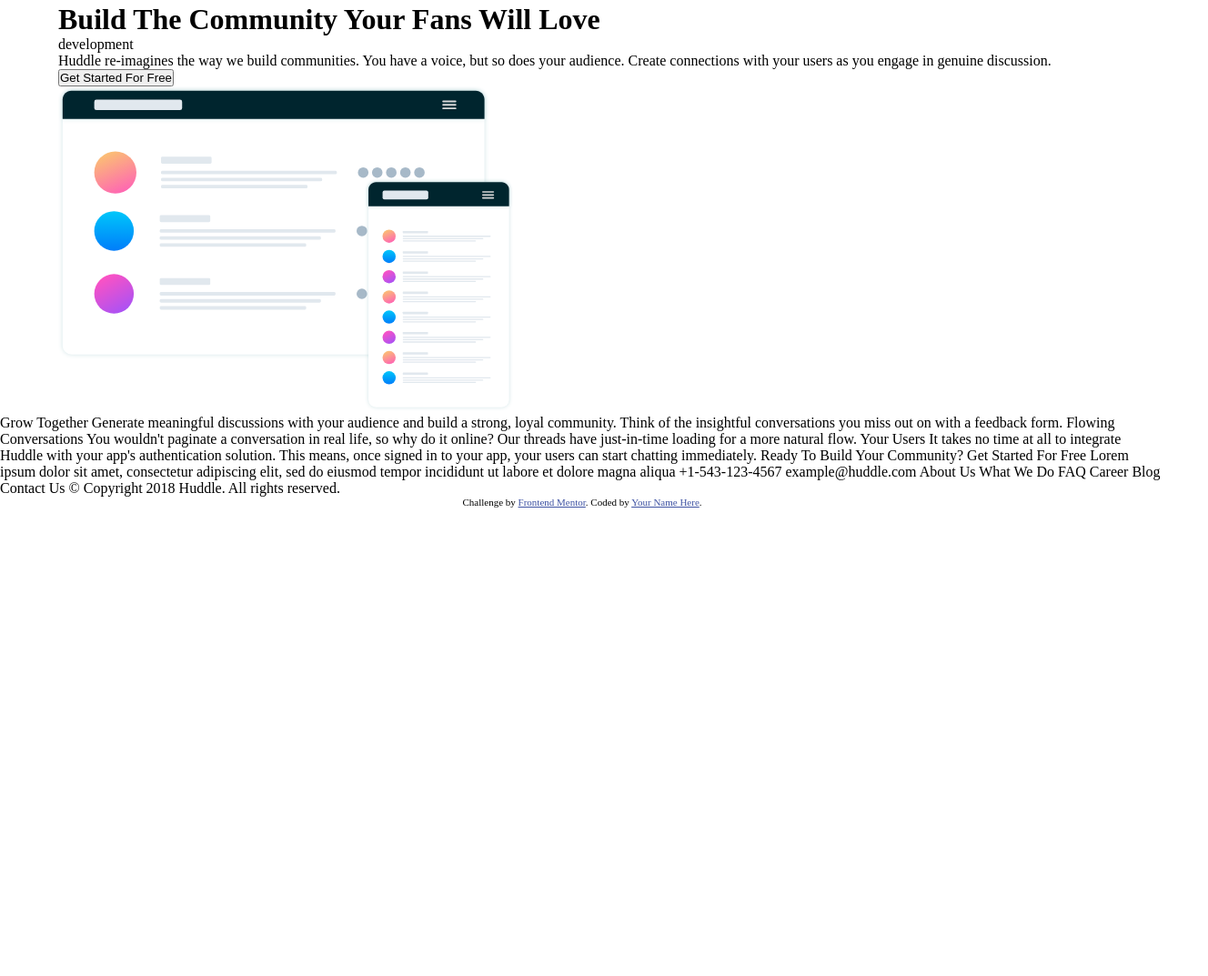
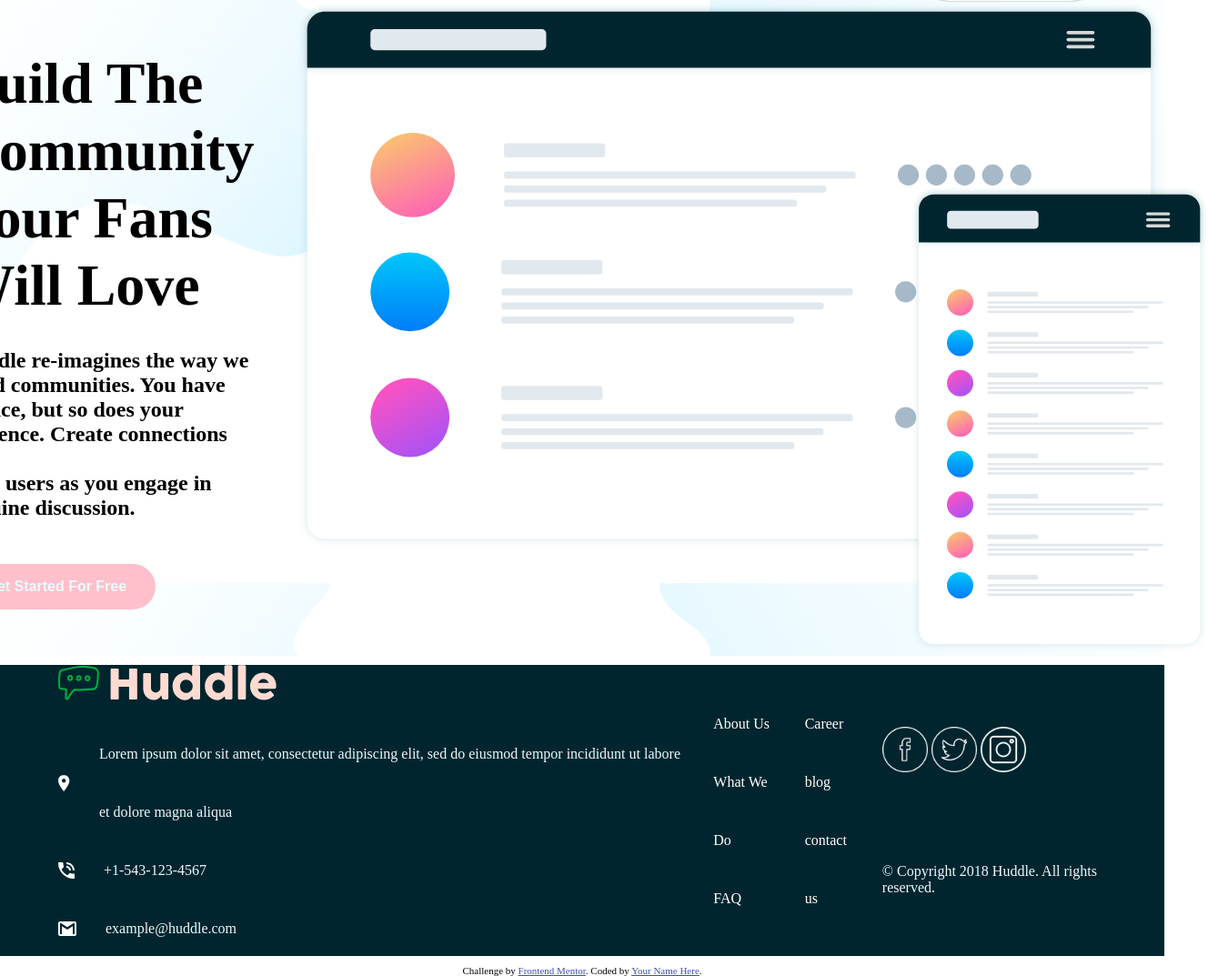
Before and after one commit to larry6033/huddle, a plain HTML site: page index.html in a window 1280 px wide. Shown: the part 77-1150 px from the top of the page at 91% size, 1328 px wide, since content can reach past the window. Before the commit the page ends 800 px from the top, so only its background shows below. Drawn offline with Linux system fonts and the light colour scheme.

Commit message:
added the hero section

```diff
--- a/index.html
+++ b/index.html
@@ -1,92 +1,132 @@
 <!DOCTYPE html>
 <html lang="en">
   <head>
-  <meta charset="UTF-8">
-  <meta name="viewport" content="width=device-width, initial-scale=1.0"> <!-- displays site properly based on user's device -->
+    <meta charset="UTF-8" />
+    <meta name="viewport" content="width=device-width, initial-scale=1.0" />
+    <!-- displays site properly based on user's device -->
 
-  <link rel="icon" type="image/png" sizes="32x32" href="./images/favicon-32x32.png">
-  <link href="css/style.css" rel="stylesheet"/>
-  <title>Frontend Mentor | Huddle landing page with alternating feature blocks</title>
+    <link
+      rel="icon"
+      type="image/png"
+      sizes="32x32"
+      href="./images/favicon-32x32.png"
+    />
+    <link href="css/style.css" rel="stylesheet" />
+    <title>
+      Frontend Mentor | Huddle landing page with alternating feature blocks
+    </title>
 
     <!-- Feel free to remove these styles or customise in your own stylesheet 👍 -->
     <style>
-    .attribution { font-size: 11px; text-align: center; }
-    .attribution a { color: hsl(228, 45%, 44%); }
+      .attribution {
+        font-size: 11px;
+        text-align: center;
+      }
+      .attribution a {
+        color: hsl(228, 45%, 44%);
+      }
     </style>
   </head>
   <body>
-
-  <header>
+    <header class="header">
       <div class="container">
         <nav>
-
           <div class="nav__content">
             <div class="nav__left">
-    <img src="images/logo.svg"/>
+              <img src="images/logo.svg" />
             </div>
             <div class="nav__right">
- <p>Try It Free</p>
+              <button class="nav__button">Try It Free</button>
             </div>
           </div>
         </nav>
         <div class="hero">
-  <div class="hero__left"></div>
- <h1>Build The Community Your Fans Will Love</h1>
- development
+          <div class="hero__left">
+            <h1>
+              Build The Community<br />
+              Your Fans Will Love
+            </h1>
 
- <p>Huddle re-imagines the way we build communities. You have a voice, but so does your audience.
-  Create connections with your users as you engage in genuine discussion. </p>
+            <p>
+              Huddle re-imagines the way we build communities. You have<br />
+              a voice, but so does your audience. Create connections with
+              <br />your users as you engage in genuine discussion.
+            </p>
 
             <button class="btn">Get Started For Free</button>
-
+          </div>
           <div class="hero__right">
-  <img src="images/illustration-mockups.svg" width="500px"/>
+            <img src="images/illustration-mockups.svg" width="1000px" />
           </div>
         </div>
       </div>
     </header>
 
+    <!-- Grow Together Generate meaningful discussions with your audience and build a
+    strong, loyal community. Think of the insightful conversations you miss out
+    on with a feedback form. Flowing Conversations You wouldn't paginate a
+    conversation in real life, so why do it online? Our threads have
+    just-in-time loading for a more natural flow. Your Users It takes no time at
+    all to integrate Huddle with your app's authentication solution. This means,
+    once signed in to your app, your users can start chatting immediately. Ready
+    To Build Your Community? Get Started For Free -->
+    <!-- <footer> -->
 
+    <footer class="footer">
+      <div class="container">
+        <div class="footer__content">
+          <div class="footer__left">
+            <div class="footer-logo">
+              <img src="images/logo.svg" />
+            </div>
 
-  Grow Together
-
-  Generate meaningful discussions with your audience and build a strong, loyal community.
-  Think of the insightful conversations you miss out on with a feedback form.
-
-  Flowing Conversations
-
-  You wouldn't paginate a conversation in real life, so why do it online? Our threads
-  have just-in-time loading for a more natural flow.
-
-  Your Users
-
-  It takes no time at all to integrate Huddle with your app's authentication solution.
-  This means, once signed in to your app, your users can start chatting immediately.
-
-  Ready To Build Your Community?
-
-  Get Started For Free
-
-  Lorem ipsum dolor sit amet, consectetur adipiscing elit, sed do eiusmod tempor
-  incididunt ut labore et dolore magna aliqua
-
-  +1-543-123-4567
-  example@huddle.com
-
-  About Us
-  What We Do
-  FAQ
-
-  Career
-  Blog
-  Contact Us
-
-  &copy; Copyright 2018 Huddle. All rights reserved.
-
+            <div>
+              <img src="images/icon-location.svg" />
+              <p>
+                Lorem ipsum dolor sit amet, consectetur adipiscing elit,
+                sed do eiusmod tempor incididunt ut labore et
+                dolore magna aliqua
+              </p>
+            </div>
+            <div>
+              <img src="images/icon-phone.svg" />
+              <p>+1-543-123-4567</p>
+            </div>
+            <div>
+              <img src="images/icon-email.svg" />
+              <p>example@huddle.com</p>
+            </div>
+          </div>
+          <div class="footer__center--1">
+            <ul>
+              <li><a href="#">About Us</a></li>
+              <li><a href="#">What We Do</a></li>
+              <li><a href="#">FAQ</a></li>
+            </ul>
+          </div>
+          <div class="footer__center--2">
+            <ul>
+              <li><a href="#">Career</a></li>
+              <li><a href="#">blog</a></li>
+              <li><a href="#">contact us</a></li>
+            </ul>
+          </div>
+          <div class="footer__right">
+            <img src="images/facebook.png" width="50px" />
+            <img src="images/twitter.png" width="50px" />
+            <img src="images/instagram.png" width="50px" />
+            <p>&copy; Copyright 2018 Huddle. All rights reserved.</p>
+          </div>
+        </div>
+      </div>
+    </footer>
+    <!-- </footer> -->
     <footer>
       <p class="attribution">
-      Challenge by <a href="https://www.frontendmentor.io?ref=challenge" target="_blank">Frontend Mentor</a>.
-      Coded by <a href="#">Your Name Here</a>.
+        Challenge by
+        <a href="https://www.frontendmentor.io?ref=challenge" target="_blank"
+          >Frontend Mentor</a
+        >. Coded by <a href="#">Your Name Here</a>.
       </p>
     </footer>
   </body>
--- /dev/null
+++ b/sass/sections/_footer.scss
@@ -0,0 +1,58 @@
+@use "../utilities/mixins" as *;
+@use "../utilities/variables" as *;
+.footer{
+    height: 40vh;
+    background-color: $Very-Dark-Cyan;
+    color:$Very-Pale-Cyan;
+    margin-top: 10px;
+    margin-bottom: 10px;
+
+&__content{
+    @include flex(space-between,center);
+    gap:2em;
+}
+&-logo img{
+    filter: brightness(0);
+    filter: invert(1);
+}
+
+
+&__left div:not(:first-child){
+    @include flex(flex-start,center);
+    gap:2em;
+}
+&__left{
+    line-height: 4;
+}
+&__center--1 ul{
+    list-style-type: none;
+    line-height: 4;
+}
+&__center--2 ul{
+    list-style-type: none;
+    line-height: 4;
+}
+&__center--1 ul li a{
+    text-decoration: none;
+    color:$white;
+
+
+}
+&__center--2 ul li  a{
+    text-decoration: none;
+    color:$white;
+}
+&__center--1 ul li  a:hover{
+    text-decoration: underline;
+    color:$white;
+}
+
+&__center--2 ul li  a:hover{
+    text-decoration: underline;
+    color:$white;
+}
+
+&__right p{
+    padding-top: 6em ;
+}
+}
--- /dev/null
+++ b/sass/sections/_header.scss
@@ -0,0 +1,5 @@
+@use "../utilities/mixins" as *;
+@use "../utilities/variables" as *;
+.header{
+    background-image: url(../../images/bg-hero-desktop.svg);
+}
--- a/sass/sections/_hero.scss
+++ b/sass/sections/_hero.scss
@@ -0,0 +1,28 @@
+@use "../utilities/mixins" as *;
+@use "../utilities/variables" as *;
+.btn{
+    padding:1em 2em;
+    border: none;
+    border-radius:50px;
+    background-color: pink;
+    color:$Very-Pale-Cyan;
+    cursor:pointer;
+    font-weight:bold;
+    font-size:1rem;
+}
+.hero{
+    @include flex(center,center);
+    gap:3em;
+
+&__left h1{
+    padding-bottom: 0.5em;
+    font-size: 4rem;
+    font-weight: bold;
+}
+&__left p{
+    padding-bottom: 2em;
+    font-weight: bold;
+    font-size: 1.5rem;
+
+}
+}
--- a/sass/sections/_nav.scss
+++ b/sass/sections/_nav.scss
@@ -1,9 +1,18 @@
 @use "../utilities/mixins" as *;
 @use "../utilities/variables" as *;
+
 .nav__content{
     height:10vh;
    @include flex(space-between,center);
 }
-// .nav__left{
-//     @include flex(c,center)
-// }
+.nav__button{
+    cursor: pointer;
+    padding:1em 2em;
+    border: none;
+    border-radius:40px;
+    background-color:$white;
+    color:$Grayish-Blue;
+    font-weight: bold;
+    font-size:1.5rem;
+    box-shadow: 0 0 2px gray;
+}
--- a/sass/style.scss
+++ b/sass/style.scss
@@ -1,2 +1,5 @@
 @use "./utilities/base";
 @use "./sections/nav";
+@use "./sections/header";
+@use "./sections/hero";
+@use "./sections/footer";
--- a/sass/utilities/_variables.scss
+++ b/sass/utilities/_variables.scss
@@ -1,4 +1,5 @@
 $Very-Pale-Cyan: hsl(193, 100%, 96%);
 $Very-Dark-Cyan: hsl(192, 100%, 9%);
 $Grayish-Blue: hsl(208, 11%, 55%);
+$white:#fff;
 $font: "Poppins", san-serif;
```
Also changed, not shown: css/style.css, images/facebook.png (added), images/instagram.png (added), images/twitter.png (added). Lines whose indentation alone changed are shown as unchanged.
